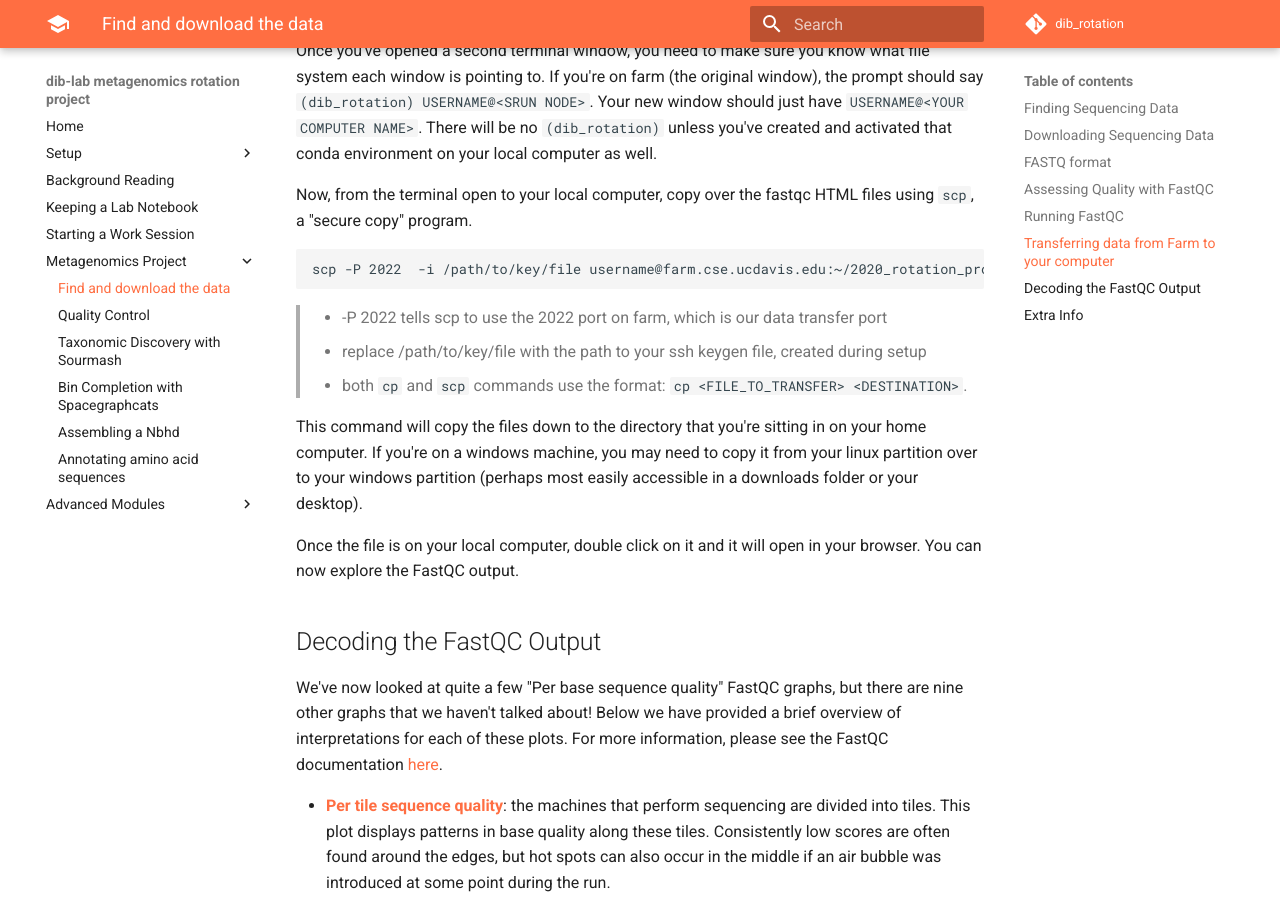
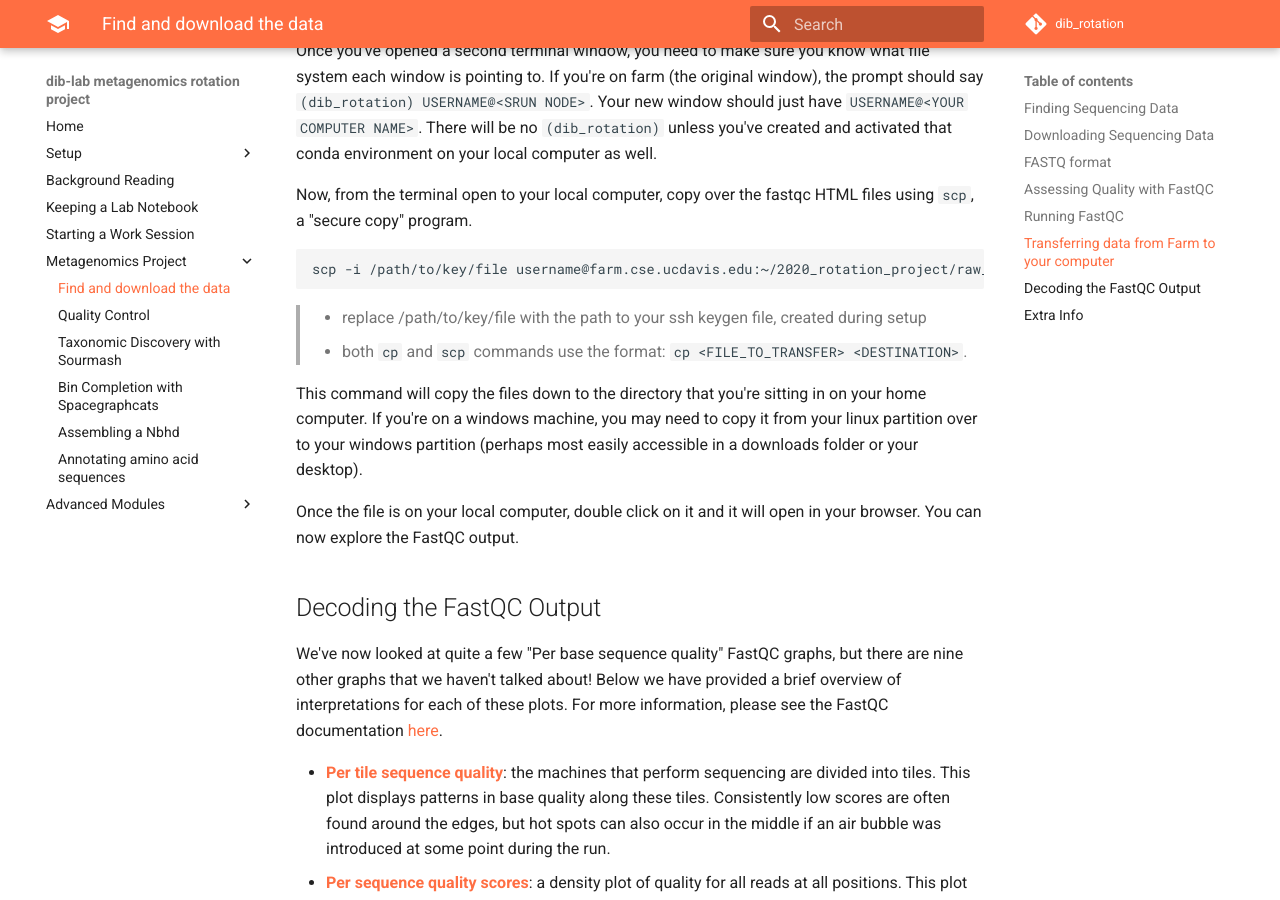
Before and after one commit to dib-lab/dib_rotation, an MkDocs documentation site: the page built from doc/05_starting_with_data.md, in a window 1280 px wide and 900 px high, scrolled down 6720 px. Built offline with MkDocs 1.6.1 and Material for MkDocs 9.7.7, drawn with Linux system fonts in a browser that asks for light colours; comment, search, counter and statistics services are not loaded.

Commit message:
Removing  from scp cmd

````diff
--- a/doc/05_starting_with_data.md
+++ b/doc/05_starting_with_data.md
@@ -198,10 +198,9 @@
 Now, from the terminal open to your local computer, copy over the fastqc HTML files using `scp`, a "secure copy" program.
 
 ```
-scp -P 2022  -i /path/to/key/file username@farm.cse.ucdavis.edu:~/2020_rotation_project/raw_data/*.html ./
+scp -i /path/to/key/file username@farm.cse.ucdavis.edu:~/2020_rotation_project/raw_data/*.html ./
 ```
 
->   - -P 2022 tells scp to use the 2022 port on farm, which is our data transfer port
 >   - replace /path/to/key/file with the path to your ssh keygen file, created during setup
 >   - both `cp` and `scp` commands use the format: `cp <FILE_TO_TRANSFER> <DESTINATION>`.
 
````
